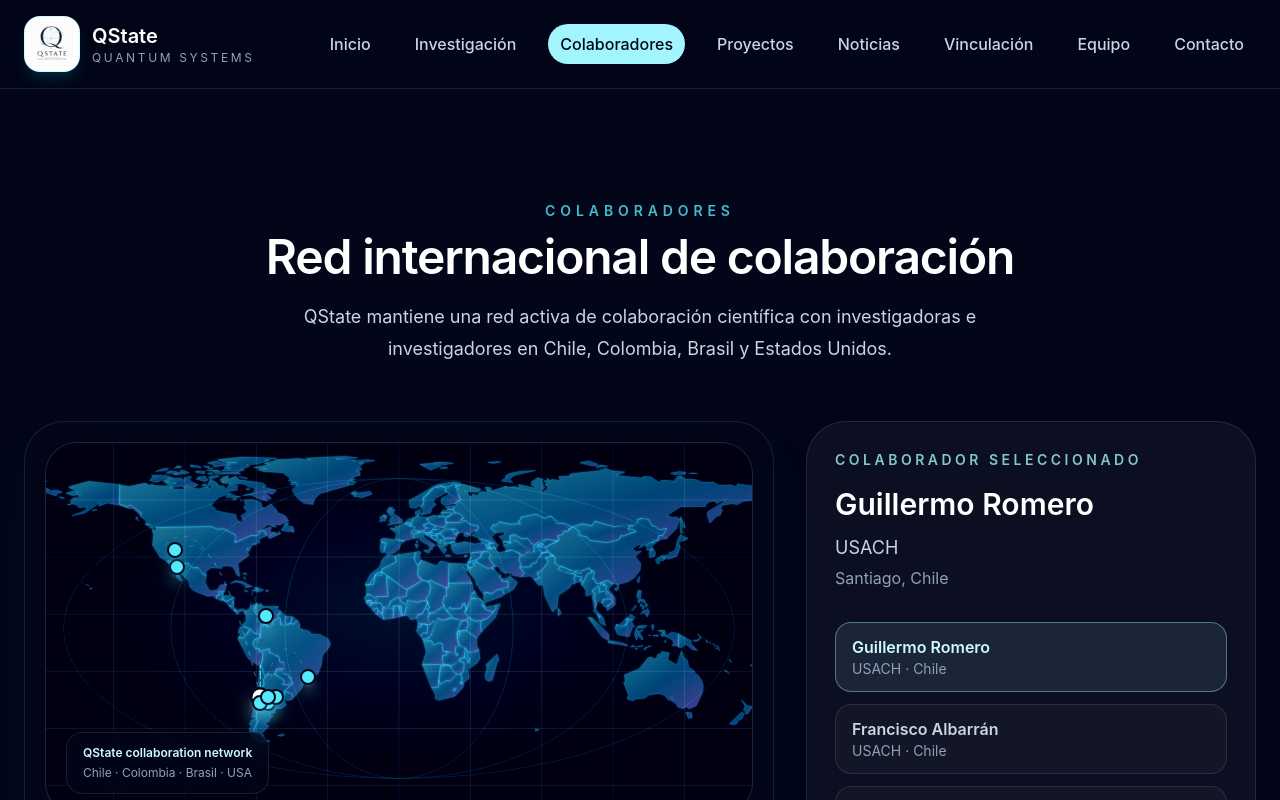
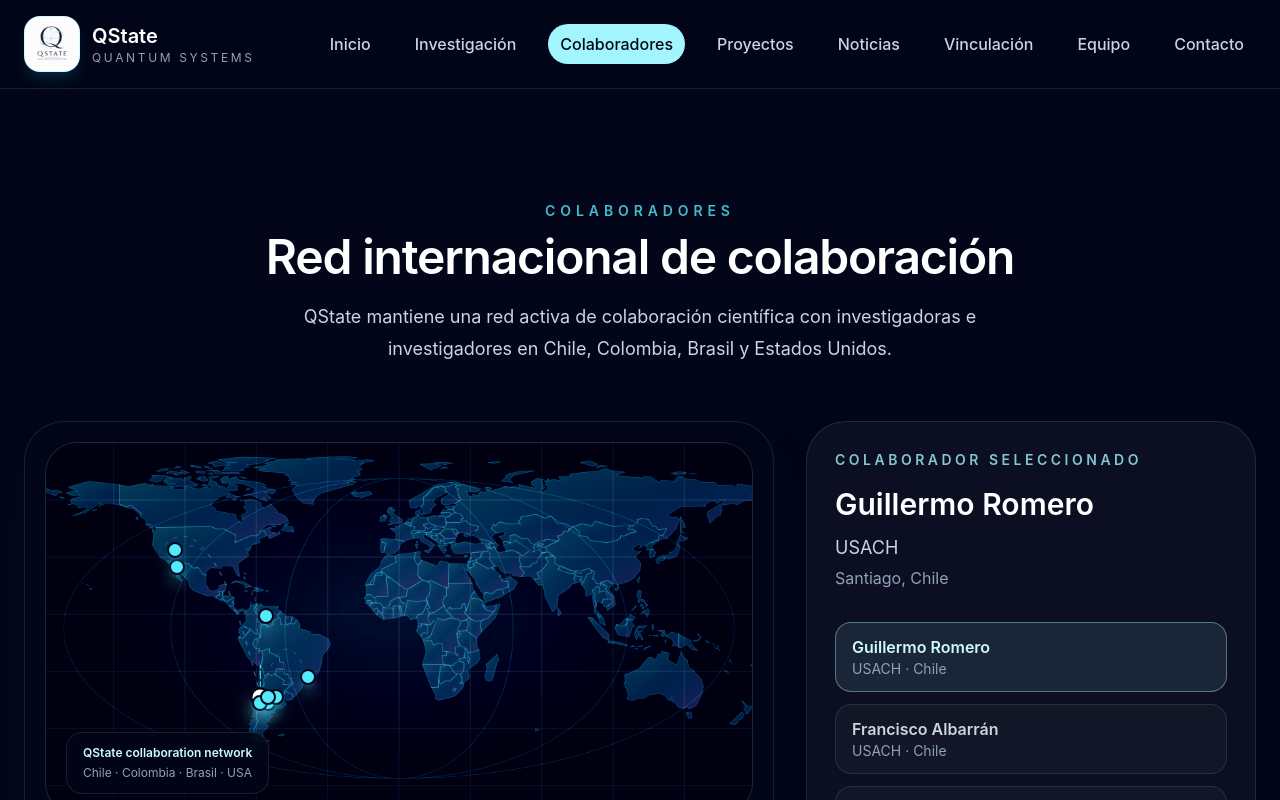
Before and after one commit to Ariel-Norambuena/qstate-web, a React (Vite) app: page / in a window 1280 px wide. Both pictures are taken after a click on the button "Colaboradores". Shown: the top 800 px of the page. Built offline with nearby package versions, Linux system fonts and the light colour scheme.

Commit message:
Use PNG world map for collaborators

```diff
--- a/src/App.jsx
+++ b/src/App.jsx
@@ -497,7 +497,7 @@
   aria-label="Mapa mundial digital de colaboradores QState"
   className="absolute inset-0 bg-cover bg-center bg-no-repeat opacity-100"
   style={{
-    backgroundImage: `url("${assetPath("qstate-world-map.svg")}")`,
+    backgroundImage: `url("${assetPath("qstate-world-map.png")}")`,
     filter: "brightness(1.25) contrast(1.15) saturate(1.2)",
   }}
 />
```
